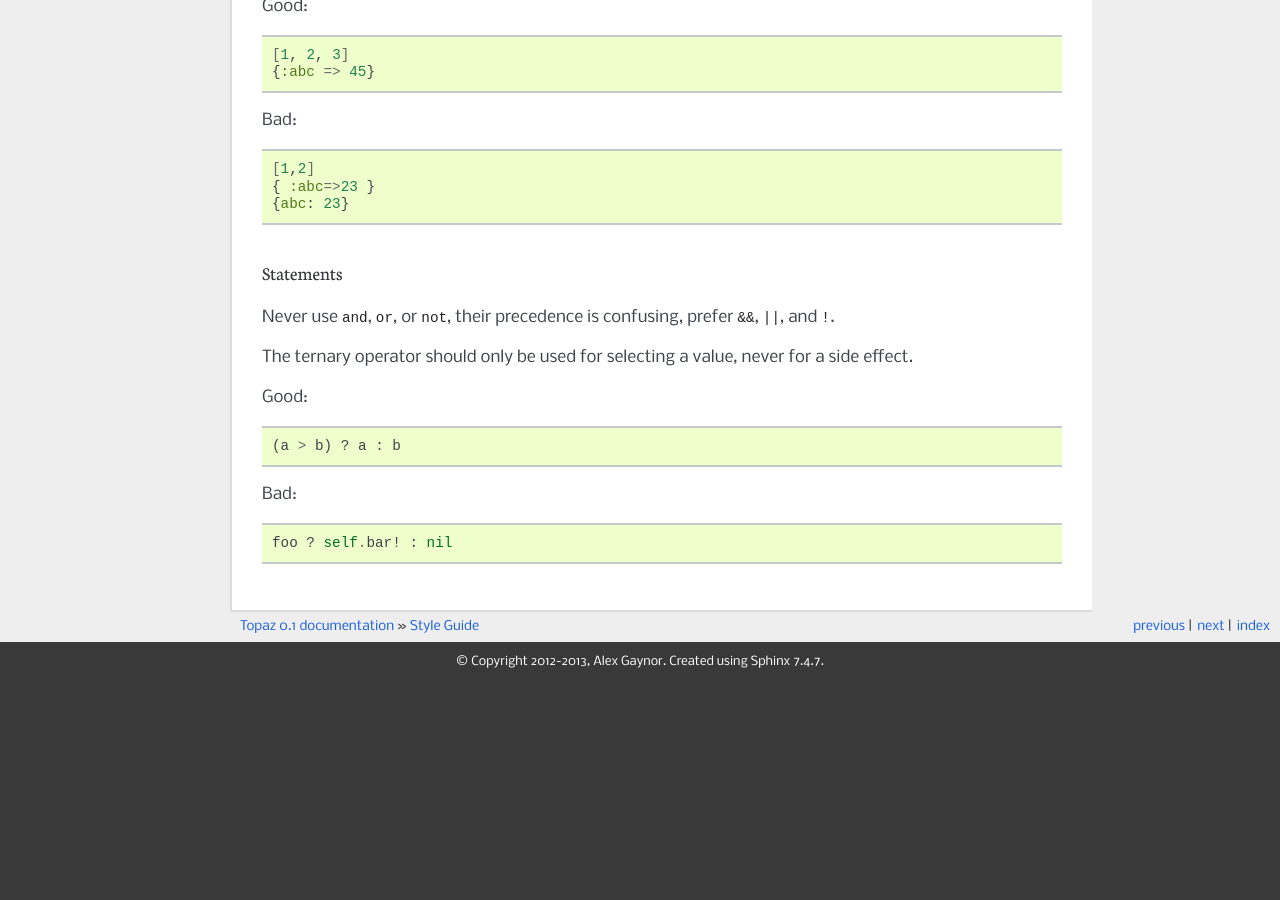
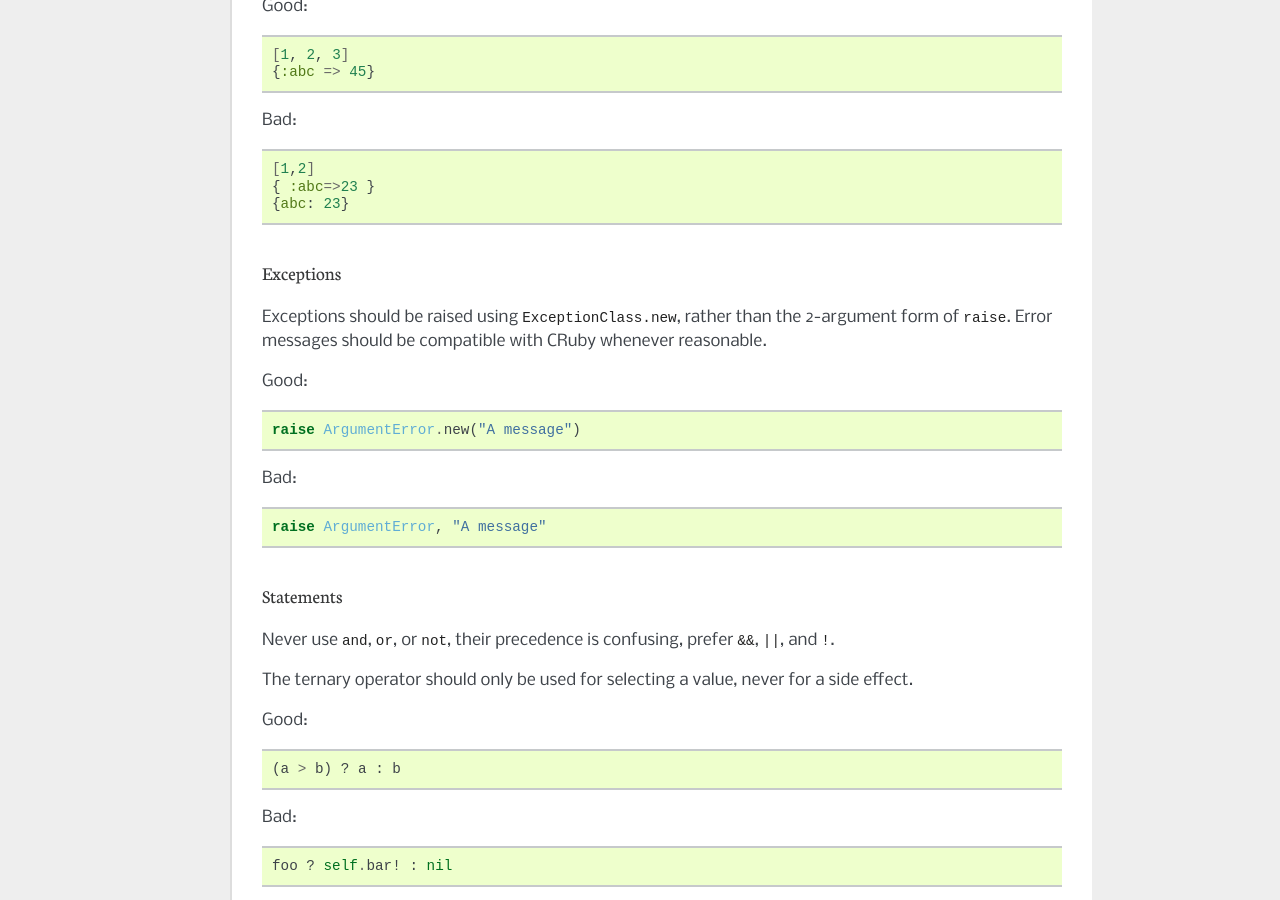
Before and after one commit to topazproject/topaz, a Sphinx documentation site: the page built from docs/style-guide.rst, in a window 1280 px wide and 900 px high, scrolled down 2229 px. Built offline with Sphinx 7.4.7, drawn with Linux system fonts in a browser that asks for light colours; before the commit the page ends 2910 px from its top, so only the background shows below that.

Commit message:
Document this policy for exceptions

```diff
--- a/docs/style-guide.rst
+++ b/docs/style-guide.rst
@@ -135,6 +135,25 @@ Bad:
     { :abc=>23 }
     {abc: 23}
 
+Exceptions
+~~~~~~~~~~
+
+Exceptions should be raised using ``ExceptionClass.new``, rather than the
+2-argument form of ``raise``. Error messages should be compatible with CRuby
+whenever reasonable.
+
+Good:
+
+.. sourcecode:: ruby
+
+    raise ArgumentError.new("A message")
+
+Bad:
+
+.. sourcecode:: ruby
+
+    raise ArgumentError, "A message"
+
 Statements
 ~~~~~~~~~~
 
```
